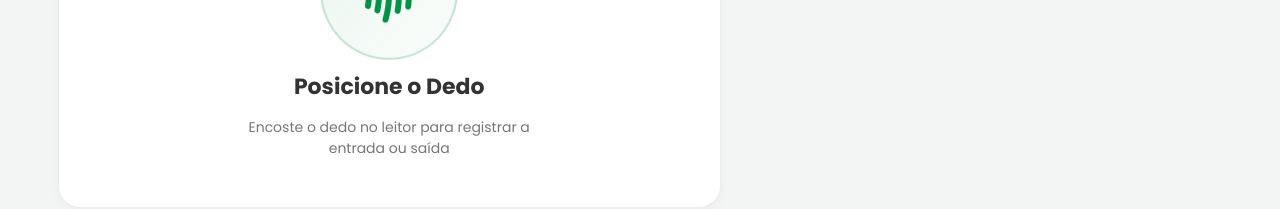
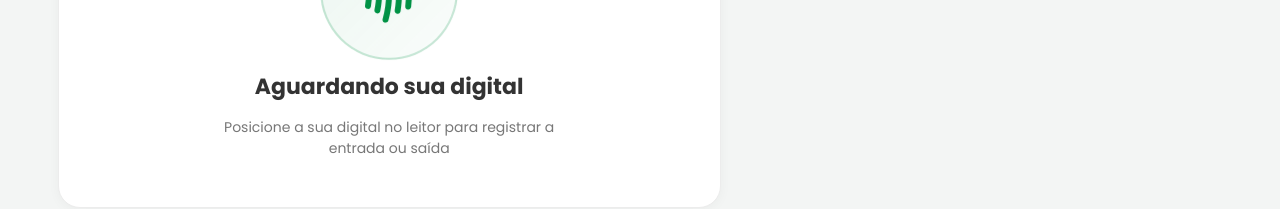
Before and after one commit to Yurif-s/BiometriaAFS, a React (Vite) app in the folder frontend/: page / in a window 1280 px wide. Shown: the part 475-684 px from the top of the page. Built offline with nearby package versions, Linux system fonts and the light colour scheme; no server answers.

Commit message:
refactor: rename messages

```diff
--- a/frontend/src/components/TerminalAcesso.jsx
+++ b/frontend/src/components/TerminalAcesso.jsx
@@ -122,8 +122,8 @@ export default function TerminalAcesso({ onGoToCadastro, onGoToAdmin, showToast
                 <div className="fingerprint-container pulsing">
                   <FaFingerprint className="fg-icon idle" />
                 </div>
-                <h3>Posicione o Dedo</h3>
-                <p>Encoste o dedo no leitor para registrar a entrada ou saída</p>
+                <h3>Aguardando sua digital</h3>
+                <p>Posicione a sua digital no leitor para registrar a entrada ou saída</p>
                 {falhas > 0 && <span className="warning-badge">Tentativas falhas: {falhas}/3</span>}
               </>
             )}
```
